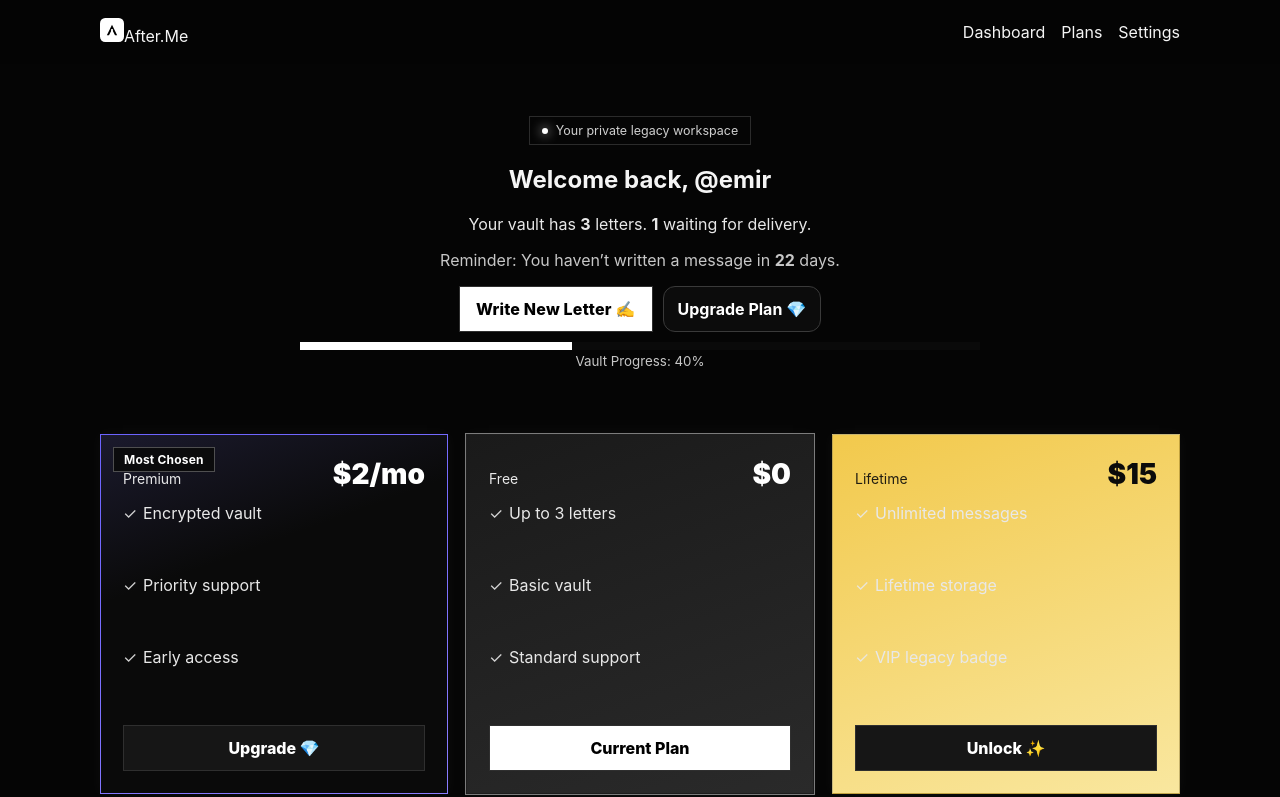
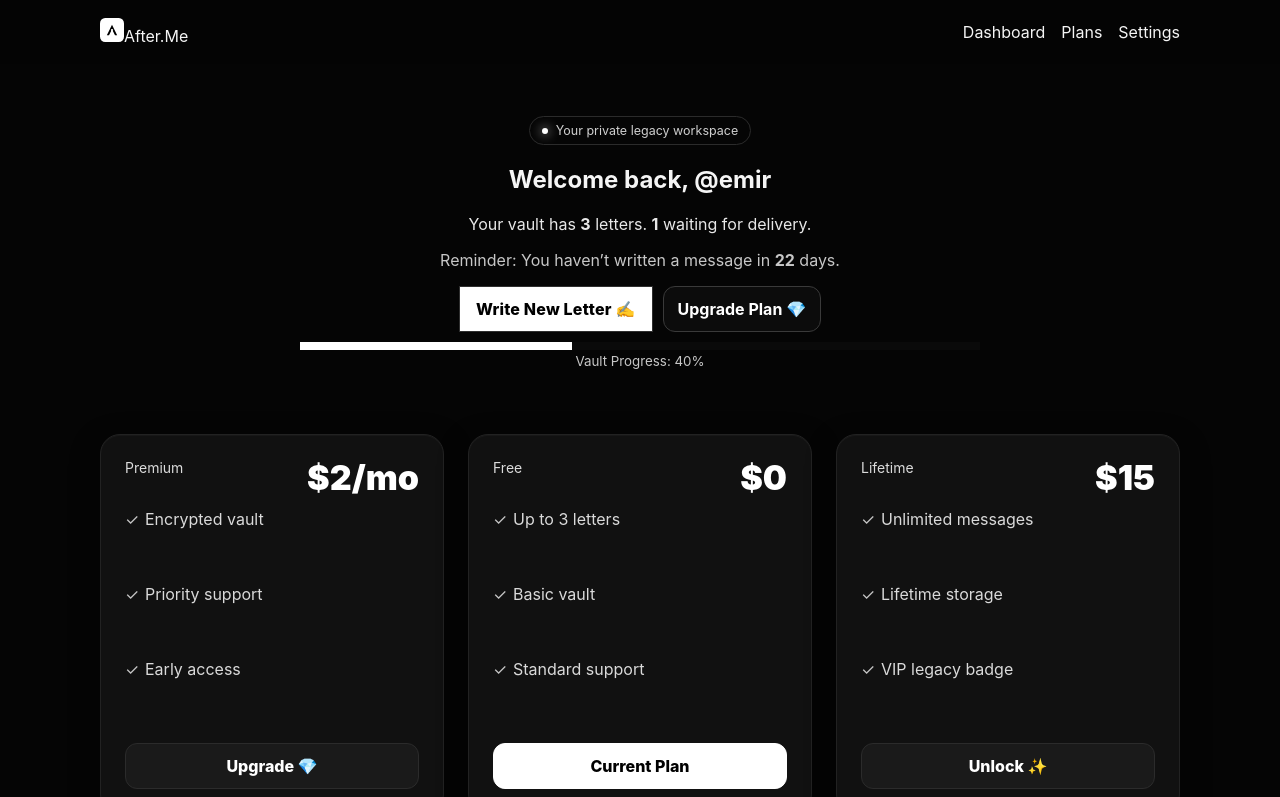
Before and after one commit to emirusmaximus/after-me-starter, a Next.js app: page /dashboard in a window 1280 px wide. Shown: the top 797 px of the page. Built offline with nearby package versions, Linux system fonts and the light colour scheme.

Commit message:
Update page.tsx

```diff
--- a/app/dashboard/page.tsx
+++ b/app/dashboard/page.tsx
@@ -8,15 +8,12 @@ export default function DashboardPage() {
   const username = "emir";
   const stats = { letters: 3, waiting: 1, days: 22, progress: 40 };
 
-  useEffect(() => {
-    setReady(true);
-  }, []);
-
+  useEffect(() => { setReady(true); }, []);
   if (!ready) return <main style={{ padding: 24 }}>Loading…</main>;
 
   return (
     <main>
-      {/* ───────── HEADER ───────── */}
+      {/* HEADER */}
       <header className="top">
         <div className="container topin">
           <Link href="/" className="brand">
@@ -31,60 +28,53 @@ export default function DashboardPage() {
         </div>
       </header>
 
-      {/* ───────── HERO / STATUS ───────── */}
+      {/* HERO / STATUS */}
       <section className="hero">
         <div className="container h-in">
           <div className="eyebrow"><span className="dot" /> Your private legacy workspace</div>
           <h1>Welcome back, @{username}</h1>
           <p className="lead">Your vault has <b>{stats.letters}</b> letters. <b>{stats.waiting}</b> waiting for delivery.</p>
           <p className="muted">Reminder: You haven’t written a message in <b>{stats.days}</b> days.</p>
-
           <div className="cta">
             <button className="btn solid">Write New Letter ✍️</button>
             <Link className="btn ghost" href="/dashboard/plan">Upgrade Plan 💎</Link>
           </div>
-
-          <div className="progress">
-            <span style={{ width: `${stats.progress}%` }} />
-          </div>
+          <div className="progress"><span style={{ width: `${stats.progress}%` }} /></div>
           <small className="muted">Vault Progress: {stats.progress}%</small>
         </div>
       </section>
 
-      {/* ───────── PLANS ───────── */}
-      <section className="plans plans-rect">
-        <div className="container pr-grid">
-          <RectPlanCard
-            variant="premium"
+      {/* PLANS — EXACT MONOCHROME LIKE SCREENSHOT */}
+      <section className="plans plans-shot">
+        <div className="container shot-grid">
+          <MonoPlanCard
             title="Premium"
             price="$2/mo"
             features={["Encrypted vault", "Priority support", "Early access"]}
             cta="Upgrade 💎"
             href="/dashboard/upgrade?plan=premium"
-            ribbon="Most Chosen"
+            tone="dark"   // koyu buton
           />
-          <RectPlanCard
-            variant="free"
+          <MonoPlanCard
             title="Free"
             price="$0"
             features={["Up to 3 letters", "Basic vault", "Standard support"]}
             cta="Current Plan"
             href="/dashboard/upgrade?plan=free"
-            current
+            tone="light"  // beyaz buton (görseldeki gibi)
           />
-          <RectPlanCard
-            variant="lifetime"
+          <MonoPlanCard
             title="Lifetime"
             price="$15"
             features={["Unlimited messages", "Lifetime storage", "VIP legacy badge"]}
             cta="Unlock ✨"
             href="/dashboard/upgrade?plan=lifetime"
-            shimmer
+            tone="dark"   // koyu buton
           />
         </div>
       </section>
 
-      {/* ───────── LOWER MODULES ───────── */}
+      {/* LOWER */}
       <section className="lower">
         <div className="container grid">
           <div className="card">
@@ -105,16 +95,15 @@ export default function DashboardPage() {
       </section>
 
       <style jsx>{`
-        :root {
-          --bg:#050505;--fg:#f5f5f5;--line:#1d1d1d;--muted:#bdbdbd;
-        }
+        :root { --bg:#050505; --fg:#f5f5f5; --line:#1d1d1d; --muted:#bdbdbd; }
         .container{max-width:1120px;margin:0 auto;padding:0 20px}
         .top{position:sticky;top:0;z-index:10;background:rgba(5,5,5,.7);backdrop-filter:blur(8px);border-bottom:1px solid var(--line)}
         .topin{height:64px;display:flex;align-items:center;justify-content:space-between}
         .brand{display:flex;align-items:center;gap:10px;font-weight:800}
         .nav{display:flex;gap:16px;align-items:center}
+
         .hero{text-align:center;padding:52px 0 28px;position:relative}
-        .eyebrow{display:inline-flex;align-items:center;gap:8px;border:1px solid #2b2b2b;padding:6px 12px;font-size:12.5px;color:#cfcfcf}
+        .eyebrow{display:inline-flex;align-items:center;gap:8px;border:1px solid #2b2b2b;padding:6px 12px;font-size:12.5px;color:#cfcfcf;border-radius:999px}
         .dot{width:6px;height:6px;border-radius:50%;background:#fff;box-shadow:0 0 12px #fff}
         .lead{color:#e8e8e8}
         .muted{color:var(--muted)}
@@ -126,85 +115,73 @@ export default function DashboardPage() {
         .progress{height:8px;border:1px solid var(--line);background:#0a0a0a;margin:10px auto 0;width:min(680px,86vw)}
         .progress span{display:block;height:100%;background:#fff}
 
-        /* PLANS */
-        .plans-rect{padding:36px 0 28px;}
-        .pr-grid{display:grid;grid-template-columns:repeat(3,1fr);gap:18px;}
-        .rect{position:relative;display:grid;grid-template-rows:auto 1fr auto;padding:22px;
-          border:1px solid #1d1d1d;background:#0a0a0a;border-radius:0;
-          box-shadow:0 0 14px rgba(255,255,255,.04);min-height:360px;overflow:hidden;}
-        .rect:hover{outline:1px solid #3a3a3a;}
-        .rect-hd{display:flex;justify-content:space-between;align-items:baseline;margin-bottom:12px;}
-        .rect-title{font-size:14px;opacity:.9;}
-        .rect-price{font-size:28px;font-weight:900;}
-        .rect-list{margin:0;padding:0;list-style:none;display:grid;gap:10px;}
-        .rect-list li{position:relative;padding-left:20px;color:#e8e8e8;}
-        .rect-list li:before{content:"✓";position:absolute;left:0;top:0;opacity:.9;}
-        .rect-cta{margin-top:16px;display:block;width:100%;text-align:center;padding:12px 14px;font-weight:800;
-          border:1px solid #2f2f2f;background:#161616;color:#fff;border-radius:0;}
-        .rect-cta.current{background:#fff;color:#000;}
-        .rect.premium{
-          background:linear-gradient(160deg,#1b1a2d 0%,#0a0a0a 35%) padding-box,
-                     linear-gradient(160deg,#6C63FF 0%,#8A7CFF 100%) border-box;
-          border:1px solid transparent;color:#fff;}
-        .rect.free{background:linear-gradient(160deg,#1A1A1A 0%,#2A2A2A 100%);color:#fff;}
-        .rect.lifetime{
-          background:linear-gradient(160deg,#F2C94C 0%,#F9E79F 100%);color:#0b0b0b;border-color:rgba(0,0,0,.2);}
-        .ribbon{position:absolute;top:12px;left:12px;background:rgba(11,11,11,.9);color:#fff;
-          border:1px solid rgba(255,255,255,.28);padding:4px 10px;font-size:12px;font-weight:700;letter-spacing:.2px;}
-        .has-shimmer::before{content:"";position:absolute;inset:0;
-          background:linear-gradient(110deg,transparent 0%,rgba(255,255,255,.35) 18%,transparent 36%);
-          transform:translateX(-120%);animation:sweep 3.2s ease-in-out infinite;pointer-events:none;}
-        @keyframes sweep{0%{transform:translateX(-120%);}60%,100%{transform:translateX(120%);}}
-        .rect.is-current{outline:1px solid #7c7c7c;}
-        @media(max-width:980px){.pr-grid{grid-template-columns:1fr;}}
+        /* PLANS — screenshot'a sadık monokrom kartlar */
+        .plans-shot{padding:36px 0 28px;}
+        .shot-grid{display:grid;grid-template-columns:repeat(3,1fr);gap:24px;}
+        .mono {
+          display:grid; grid-template-rows:auto 1fr auto;
+          background:#111; border:1px solid #222; color:#fff;
+          border-radius:20px; /* screenshot'taki gibi yumuşak */
+          padding:24px; min-height:380px;
+          box-shadow:0 10px 30px rgba(0,0,0,.35), inset 0 1px 0 rgba(255,255,255,.03);
+        }
+        .mono:hover { transform:translateY(-3px); transition:.2s; }
+
+        .mono-hd { display:flex; justify-content:space-between; align-items:flex-start; }
+        .mono-title { font-size:14px; opacity:.85; }
+        .mono-price { font-size:34px; font-weight:900; line-height:1; margin-top:2px; }
+
+        .mono-list { margin:14px 0 0; padding:0; list-style:none; display:grid; gap:10px; }
+        .mono-list li { position:relative; padding-left:20px; color:#DADADA; }
+        .mono-list li:before { content:"✓"; position:absolute; left:0; top:0; opacity:.9; }
+
+        /* alt buton barı */
+        .mono-cta {
+          width:100%; text-align:center; margin-top:18px;
+          padding:12px 14px; font-weight:800; border-radius:12px;
+          border:1px solid #2b2b2b; background:#1a1a1a; color:#fff;
+        }
+        .mono-cta.light { background:#fff; color:#000; border-color:#fff; } /* Free kartı */
 
         /* LOWER */
         .lower{padding:20px 0 48px;}
         .grid{display:grid;grid-template-columns:repeat(3,1fr);gap:16px;}
-        .card{background:#0a0a0a;border:1px solid var(--line);padding:18px;box-shadow:0 0 18px rgba(255,255,255,.04);}
-        @media(max-width:980px){.grid{grid-template-columns:1fr;}}
+        .card{background:#0a0a0a;border:1px solid var(--line);padding:18px;box-shadow:0 0 18px rgba(255,255,255,.04);border-radius:16px}
+        @media(max-width:980px){
+          .shot-grid{grid-template-columns:1fr;}
+          .grid{grid-template-columns:1fr;}
+        }
       `}</style>
     </main>
   );
 }
 
-/* ───────── PLAN CARD COMPONENT ───────── */
-function RectPlanCard({
-  variant,
+/* ——— Plan Card (monochrome) ——— */
+function MonoPlanCard({
   title,
   price,
   features,
   cta,
   href,
-  ribbon,
-  current = false,
-  shimmer = false,
+  tone = "dark", // "dark" | "light" (light = beyaz CTA)
 }: {
-  variant: "premium" | "free" | "lifetime";
   title: string;
   price: string;
   features: string[];
   cta: string;
   href: string;
-  ribbon?: string;
-  current?: boolean;
-  shimmer?: boolean;
+  tone?: "dark" | "light";
 }) {
   return (
-    <article className={`rect ${variant} ${current ? "is-current" : ""} ${shimmer ? "has-shimmer" : ""}`}>
-      {ribbon && <div className="ribbon">{ribbon}</div>}
-      <header className="rect-hd">
-        <span className="rect-title">{title}</span>
-        <div className="rect-price">{price}</div>
+    <article className="mono">
+      <header className="mono-hd">
+        <div className="mono-title">{title}</div>
+        <div className="mono-price">{price}</div>
       </header>
-      <ul className="rect-list">
-        {features.map((f, i) => (
-          <li key={i}>{f}</li>
-        ))}
+      <ul className="mono-list">
+        {features.map((f, i) => (<li key={i}>{f}</li>))}
       </ul>
-      <a className={`rect-cta ${current ? "current" : ""}`} href={href}>
-        {cta}
-      </a>
+      <a className={`mono-cta ${tone === "light" ? "light" : ""}`} href={href}>{cta}</a>
     </article>
   );
 }
```
